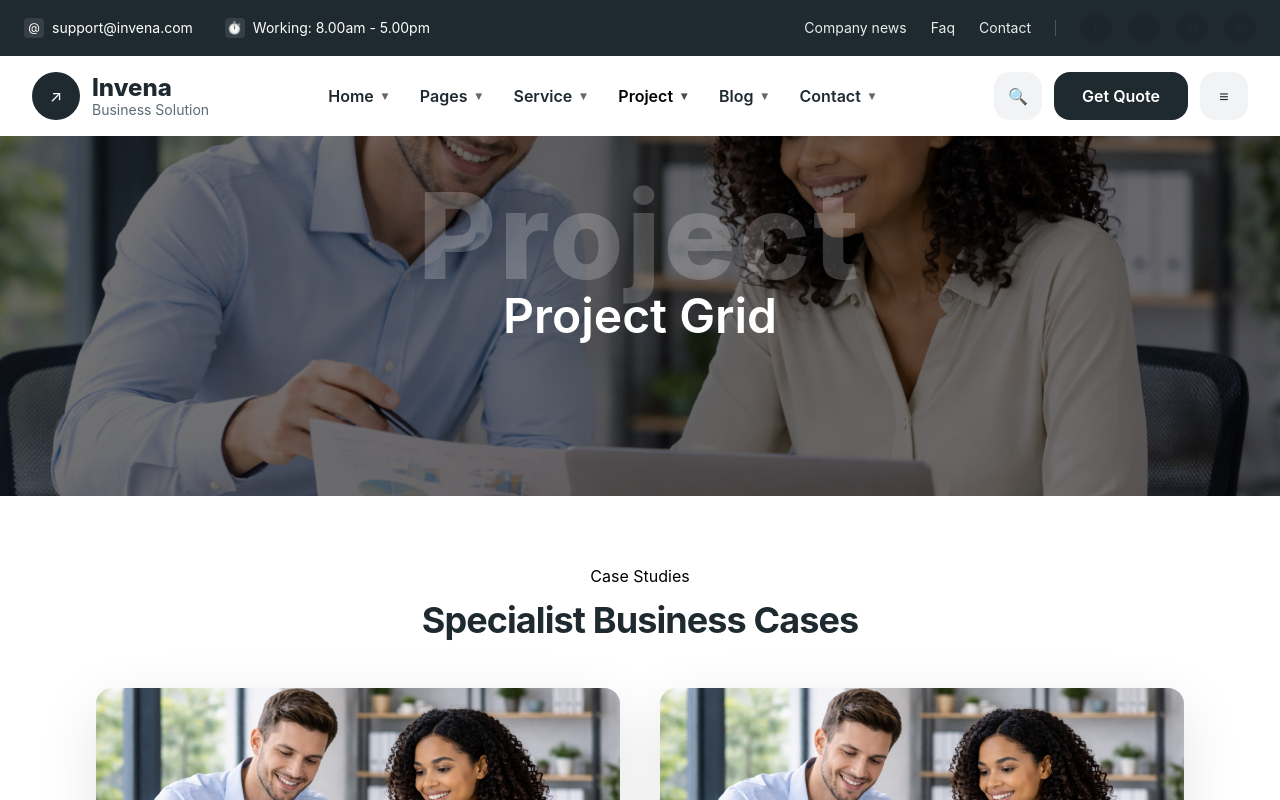
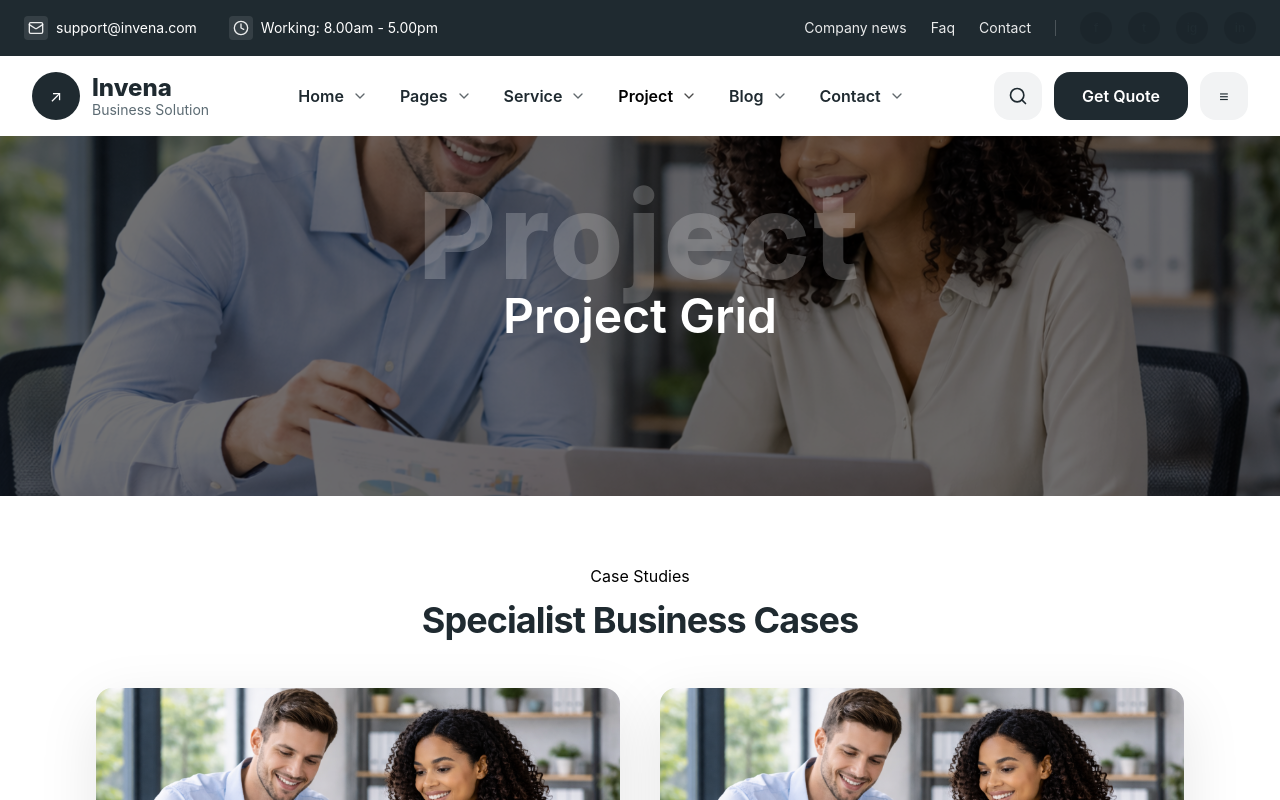
Before and after one commit to FirstAyo/business-theme-one, a React (Vite) app: page /projects in a window 1280 px wide. Shown: the top 800 px of the page. Built offline with nearby package versions, Linux system fonts and the light colour scheme.

Commit message:
added service drop down to component and link it to the menu

```diff
--- a/src/components/home/HeroSlider.jsx
+++ b/src/components/home/HeroSlider.jsx
@@ -77,7 +77,7 @@ export default function HeroSlider() {
               {s.eyebrow}
             </p>
 
-            <h1 className="mt-4 text-4xl font-extrabold leading-[1.08] md:text-6xl lg:text-7xl">
+            <h1 className="mt-4 text-4xl font-extrabold leading-[1.08] md:text-6xl">
               <span className="block">{s.titleTop}</span>
               <span className="block">{s.titleBottom}</span>
             </h1>
--- a/src/components/layout/Navbar.jsx
+++ b/src/components/layout/Navbar.jsx
@@ -1,10 +1,12 @@
 import { useEffect, useMemo, useState } from "react";
 import { NavLink } from "react-router-dom";
 import SidePanel from "./SidePanel";
+import ServiceDropdown from "./ServiceDropdown";
+import { Mail, Clock, Search, Menu, X, ChevronDown } from "lucide-react";
 
 /**
  * Navbar (shared across all pages)
- * - Desktop: Top utility bar + main nav
+ * - Desktop: Top utility bar + main nav + hover dropdown (Services)
  * - Mobile: Compact header + slide-in menu with accordions
  */
 export default function Navbar() {
@@ -12,12 +14,14 @@ export default function Navbar() {
   const [openGroup, setOpenGroup] = useState(null); // mobile accordion
   const [sidePanelOpen, setSidePanelOpen] = useState(false);
 
-  // Main nav items (desktop center + mobile list)
+  // Services dropdown state (desktop)
+  const [servicesOpen, setServicesOpen] = useState(false);
+
   const navItems = useMemo(
     () => [
       { label: "Home", to: "/", hasDropdown: true },
       { label: "Pages", to: "/pages", hasDropdown: true },
-      { label: "Service", to: "/services", hasDropdown: true },
+      { label: "Service", to: "/services", hasDropdown: true }, // dropdown here
       { label: "Project", to: "/projects", hasDropdown: true },
       { label: "Blog", to: "/blog", hasDropdown: true },
       { label: "Contact", to: "/contact", hasDropdown: true },
@@ -25,10 +29,13 @@ export default function Navbar() {
     [],
   );
 
-  // Close mobile menu on ESC
+  // Close menus on ESC
   useEffect(() => {
     const onKeyDown = (e) => {
-      if (e.key === "Escape") setMobileOpen(false);
+      if (e.key === "Escape") {
+        setMobileOpen(false);
+        setServicesOpen(false);
+      }
     };
     window.addEventListener("keydown", onKeyDown);
     return () => window.removeEventListener("keydown", onKeyDown);
@@ -54,16 +61,15 @@ export default function Navbar() {
           {/* Left info */}
           <div className="flex items-center gap-8 text-sm">
             <div className="flex items-center gap-2">
-              {/* Icon placeholder */}
-              <span className="inline-flex h-5 w-5 items-center justify-center rounded bg-white/10 text-xs">
-                @
+              <span className="grid h-6 w-6 place-items-center rounded bg-white/10">
+                <Mail className="h-4 w-4 text-white/90" />
               </span>
               <span>support@invena.com</span>
             </div>
+
             <div className="flex items-center gap-2">
-              {/* Icon placeholder */}
-              <span className="inline-flex h-5 w-5 items-center justify-center rounded bg-white/10 text-xs">
-                ⏱
+              <span className="grid h-6 w-6 place-items-center rounded bg-white/10">
+                <Clock className="h-4 w-4 text-white/90" />
               </span>
               <span>Working: 8.00am - 5.00pm</span>
             </div>
@@ -85,7 +91,7 @@ export default function Navbar() {
 
             <span className="h-4 w-px bg-white/20" />
 
-            {/* Socials (placeholders) */}
+            {/* Socials placeholders */}
             <div className="flex items-center gap-4">
               <SocialDot label="f" />
               <SocialDot label="t" />
@@ -97,16 +103,16 @@ export default function Navbar() {
       </div>
 
       {/* Main navbar */}
-      <div className="w-full bg-white">
+      {/* IMPORTANT: z-50 keeps dropdown above hero sections */}
+      <div className="relative z-50 w-full bg-white">
         <div className="mx-auto flex max-w-7xl items-center justify-between px-4 py-4 sm:px-6 lg:px-8">
           {/* Logo */}
           <NavLink to="/" className="flex items-center gap-3">
-            {/* Logo mark placeholder */}
             <div className="flex h-12 w-12 items-center justify-center rounded-full bg-[#1F2A30] text-white">
               ↗
             </div>
             <div className="leading-tight">
-              <div className="text-2xl font800 font-extrabold text-[#1F2A30]">
+              <div className="text-2xl font-extrabold text-[#1F2A30]">
                 Invena
               </div>
               <div className="-mt-1 text-sm text-[#5C6B73]">
@@ -117,7 +123,38 @@ export default function Navbar() {
 
           {/* Desktop nav */}
           <nav className="hidden items-center gap-8 md:flex">
-            {navItems.map((item) => (
+            {navItems.map((item) => {
+              if (item.label === "Service") {
+                return (
+                  <div
+                    key={item.label}
+                    className="relative"
+                    onMouseEnter={() => setServicesOpen(true)}
+                    onMouseLeave={() => setServicesOpen(false)}
+                  >
+                    <NavLink
+                      to={item.to}
+                      className={({ isActive }) =>
+                        [
+                          "flex items-center gap-2 text-[16px] font-semibold text-[#1F2A30] hover:text-black",
+                          isActive ? "text-black" : "",
+                        ].join(" ")
+                      }
+                    >
+                      <span>{item.label}</span>
+                      <ChevronDown className="h-4 w-4 opacity-70" />
+                    </NavLink>
+
+                    {/* Dropdown (positioned to viewport center, not service link width) */}
+                    <ServiceDropdown
+                      open={servicesOpen}
+                      onClose={() => setServicesOpen(false)}
+                    />
+                  </div>
+                );
+              }
+
+              return (
                 <NavLink
                   key={item.label}
                   to={item.to}
@@ -130,42 +167,39 @@ export default function Navbar() {
                 >
                   <span>{item.label}</span>
                   {item.hasDropdown ? (
-                  <span className="text-xs opacity-70">▾</span> // dropdown caret placeholder
+                    <ChevronDown className="h-4 w-4 opacity-70" />
                   ) : null}
                 </NavLink>
-            ))}
+              );
+            })}
           </nav>
 
           {/* Right actions */}
           <div className="flex items-center gap-3">
-            {/* Search button */}
             <button
               type="button"
               className="inline-flex h-12 w-12 items-center justify-center rounded-2xl bg-[#F2F3F4] text-[#1F2A30] hover:bg-[#E9EBEC]"
               aria-label="Search"
             >
-              🔍
+              <Search className="h-5 w-5" />
             </button>
 
-            {/* Desktop CTA */}
             <button
               type="button"
-              className="hidden py-3 rounded-2xl bg-[#1F2A30] px-7 font-semibold text-white hover:bg-black md:inline-flex"
+              className="hidden rounded-2xl bg-[#1F2A30] px-7 py-3 font-semibold text-white hover:bg-black md:inline-flex"
             >
               Get Quote
             </button>
 
-            {/* Mobile menu button */}
             <button
               type="button"
               className="inline-flex h-12 w-12 items-center justify-center rounded-2xl bg-[#F2F3F4] text-[#1F2A30] hover:bg-[#E9EBEC] md:hidden"
               aria-label="Open menu"
               onClick={() => setMobileOpen(true)}
             >
-              ☰
+              <Menu className="h-5 w-5" />
             </button>
 
-            {/* Desktop toggle icon (open side panel) */}
             <button
               type="button"
               className="hidden h-12 w-12 items-center justify-center rounded-2xl bg-[#F2F3F4] text-[#1F2A30] hover:bg-[#E9EBEC] md:inline-flex"
@@ -181,16 +215,13 @@ export default function Navbar() {
       {/* Mobile slide-in menu */}
       {mobileOpen && (
         <div className="fixed inset-0 z-50 md:hidden">
-          {/* Backdrop */}
           <button
             className="absolute inset-0 bg-black/40"
             aria-label="Close menu backdrop"
             onClick={() => setMobileOpen(false)}
           />
 
-          {/* Panel */}
           <aside className="absolute right-0 top-0 h-full w-[84%] max-w-sm bg-white shadow-xl">
-            {/* Close button */}
             <div className="p-4">
               <button
                 type="button"
@@ -198,13 +229,11 @@ export default function Navbar() {
                 aria-label="Close menu"
                 onClick={() => setMobileOpen(false)}
               >
-                ✕
+                <X className="h-5 w-5" />
               </button>
             </div>
 
-            {/* Panel content */}
             <div className="px-6 pb-8">
-              {/* Logo (mobile panel) */}
               <div className="flex items-center gap-3 pb-6">
                 <div className="flex h-12 w-12 items-center justify-center rounded-full bg-[#1F2A30] text-white">
                   ↗
@@ -219,7 +248,6 @@ export default function Navbar() {
                 </div>
               </div>
 
-              {/* Mobile menu list (accordion style) */}
               <div className="divide-y divide-gray-100 border-t border-gray-100">
                 <MobileAccordionRow
                   label="Demos"
@@ -252,7 +280,6 @@ export default function Navbar() {
                   onToggle={() => toggleGroup("shop")}
                 />
 
-                {/* Simple link row */}
                 <a
                   href="/blog"
                   className="flex items-center justify-between py-4 text-[15px] font-semibold text-[#1F2A30]"
@@ -267,7 +294,6 @@ export default function Navbar() {
                 </a>
               </div>
 
-              {/* Socials at bottom */}
               <div className="mt-10 flex items-center gap-6">
                 <SocialDot label="f" />
                 <SocialDot label="t" />
@@ -279,13 +305,12 @@ export default function Navbar() {
         </div>
       )}
 
-      {/* Side Panel (desktop off-canvas) */}
       <SidePanel open={sidePanelOpen} onClose={() => setSidePanelOpen(false)} />
     </header>
   );
 }
 
-/** Small social icon placeholder (swap with real icons later) */
+/** Small social placeholder */
 function SocialDot({ label }) {
   return (
     <span className="inline-flex h-8 w-8 items-center justify-center rounded-full bg-black/10 text-xs font-semibold text-[#1F2A30]">
@@ -294,7 +319,7 @@ function SocialDot({ label }) {
   );
 }
 
-/** Mobile accordion row (label + chevron) */
+/** Mobile accordion row */
 function MobileAccordionRow({ label, isOpen, onToggle }) {
   return (
     <button
--- /dev/null
+++ b/src/components/layout/ServiceDropdown.jsx
@@ -0,0 +1,124 @@
+import { Link } from "react-router-dom";
+import {
+  BriefcaseBusiness,
+  HardHat,
+  Lightbulb,
+  LineChart,
+  Wrench,
+} from "lucide-react";
+
+import dropdownImg from "../../assets/images/hero3.png";
+
+/**
+ * ServiceDropdown
+ * - Matches screenshot style: service cards + right image + dark CTA bar
+ * - Desktop hover use-case
+ * - FIX: Uses fixed positioning + responsive width so it doesn't shrink to nav item width
+ */
+export default function ServiceDropdown({ open, onClose }) {
+  if (!open) return null;
+
+  const items = [
+    {
+      to: "/services/business-solution",
+      title: "Business Solution",
+      desc: "Once planning is complete, site preparation begins.",
+      icon: <BriefcaseBusiness className="h-6 w-6 text-[#1F2A30]" />,
+    },
+    {
+      to: "/services/structural-engineering",
+      title: "Structural Engineering",
+      desc: "We provide best IT solutions for any type of business.",
+      icon: <HardHat className="h-6 w-6 text-[#1F2A30]" />,
+    },
+    {
+      to: "/services/creative-ideas",
+      title: "Creative Ideas",
+      desc: "Quis nulla blandit vulputate morbi adipiscing sem vestibulum.",
+      icon: <Lightbulb className="h-6 w-6 text-[#1F2A30]" />,
+    },
+    {
+      to: "/services/post-construction",
+      title: "Post-Construction",
+      desc: "We provide best IT solutions for any type of business as.",
+      icon: <Wrench className="h-6 w-6 text-[#1F2A30]" />,
+    },
+    {
+      to: "/services/market-research",
+      title: "Market Research",
+      desc: "Elever Architecture is a New-York–based studio on modern...",
+      icon: <LineChart className="h-6 w-6 text-[#1F2A30]" />,
+    },
+  ];
+
+  return (
+    // FIX: fixed -> not constrained by the nav item's width
+    <div className="fixed left-1/2 top-34 z-[9999] w-[min(1120px,calc(100vw-2rem))] -translate-x-1/2">
+      <div className="overflow-hidden rounded-b-xl bg-white shadow-[0_22px_70px_rgba(0,0,0,0.18)]">
+        <div className="grid lg:grid-cols-[1.55fr_0.85fr]">
+          {/* LEFT */}
+          <div className="p-8">
+            <div className="grid grid-cols-2 gap-6">
+              {items.slice(0, 4).map((it) => (
+                <Link
+                  key={it.title}
+                  to={it.to}
+                  onClick={onClose}
+                  className="group rounded-xl bg-[#F7F8F9] p-5 transition hover:bg-[#F2F4F6]"
+                >
+                  <div className="flex items-start gap-4">
+                    <div className="mt-1">{it.icon}</div>
+                    <div>
+                      <p className="text-[16px] font-extrabold text-[#1F2A30]">
+                        {it.title}
+                      </p>
+                      <p className="mt-2 text-sm leading-relaxed text-black/55">
+                        {it.desc}
+                      </p>
+                    </div>
+                  </div>
+                </Link>
+              ))}
+
+              {/* 5th item */}
+              <Link
+                to={items[4].to}
+                onClick={onClose}
+                className="group col-span-1 rounded-xl bg-[#F7F8F9] p-5 transition hover:bg-[#F2F4F6]"
+              >
+                <div className="flex items-start gap-4">
+                  <div className="mt-1">{items[4].icon}</div>
+                  <div>
+                    <p className="text-[16px] font-extrabold text-[#1F2A30]">
+                      {items[4].title}
+                    </p>
+                    <p className="mt-2 text-sm leading-relaxed text-black/55">
+                      {items[4].desc}
+                    </p>
+                  </div>
+                </div>
+              </Link>
+
+              {/* CTA bar */}
+              <div className="col-span-1 rounded-xl bg-[#1F2A30] p-6 text-white">
+                <p className="text-lg font-extrabold">Get Free Consultation</p>
+                <p className="mt-2 text-sm text-white/80">
+                  From preconstruction to virtual design and construction.
+                </p>
+              </div>
+            </div>
+          </div>
+
+          {/* RIGHT IMAGE */}
+          <div className="relative hidden lg:block">
+            <img
+              src={dropdownImg}
+              alt="Services preview"
+              className="h-full w-full object-cover"
+            />
+          </div>
+        </div>
+      </div>
+    </div>
+  );
+}
```
Lines whose indentation alone changed are shown as unchanged.
